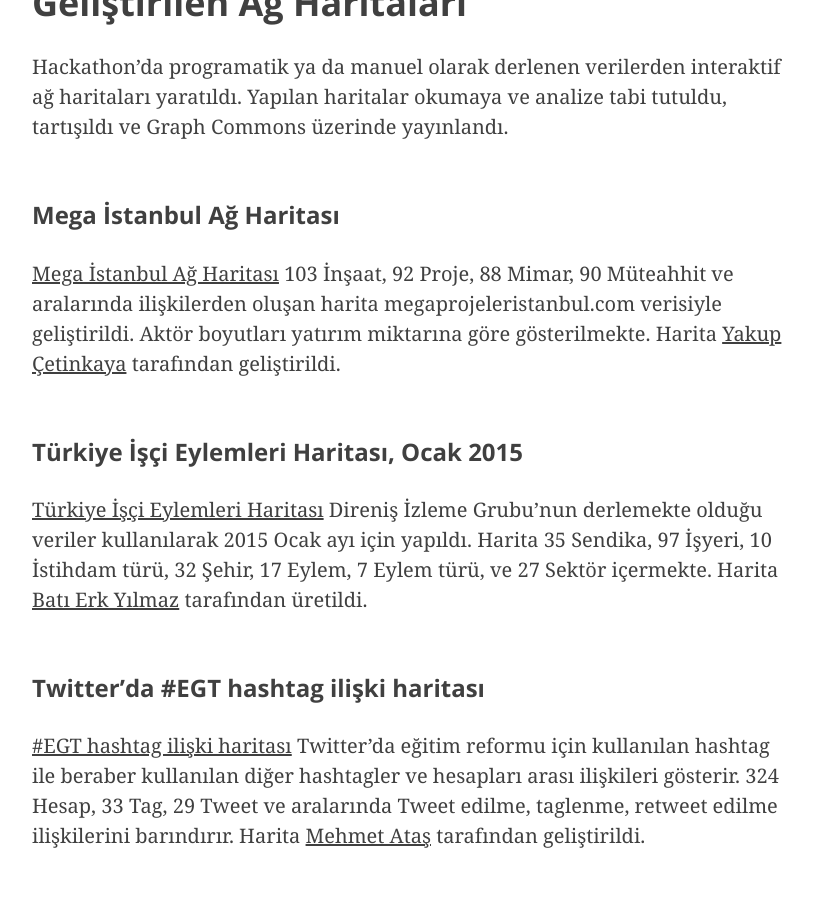
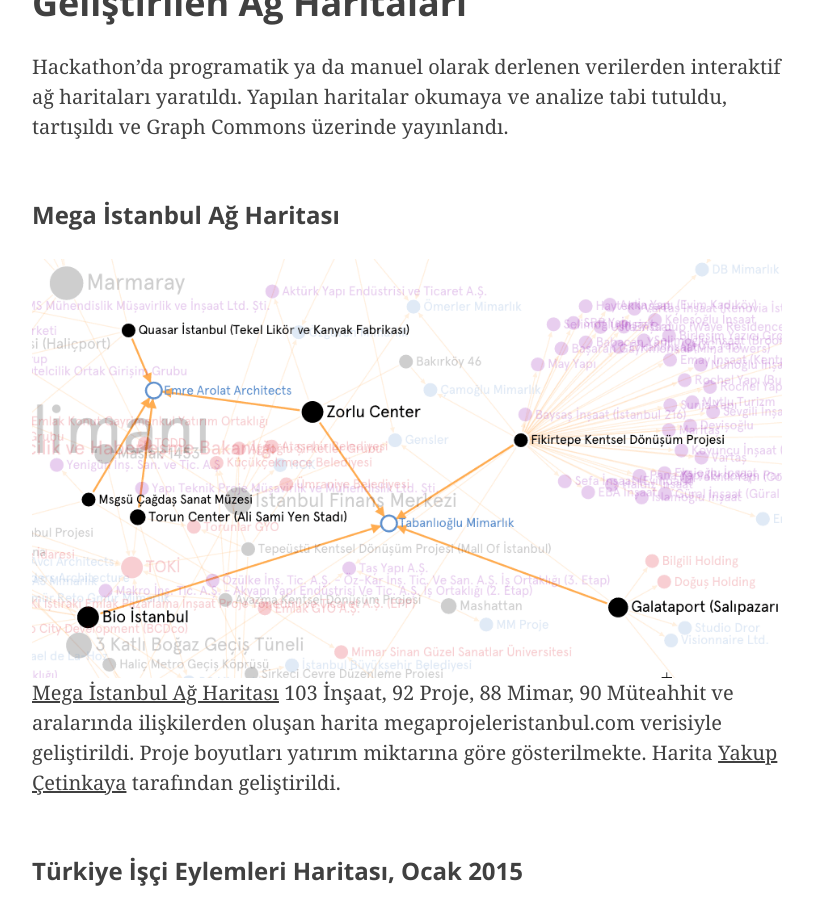
Before and after one commit to graphcommons/hackathons, a Jekyll site: the page built from _posts/2015-08-21-istanbul-yapisal-gazetecilik-dokumentasyon.md, in a window 1280 px wide and 900 px high, scrolled down 2149 px. Shown: the whole window, without its empty margins (233-1046 px from the left). Built offline with Jekyll 4.4.1, drawn with Linux system fonts in a browser that asks for light colours; nearby versions of some CDN libraries; some of the changed text lies outside the part shown.

Commit message:
images added

```diff
--- a/_posts/2015-08-21-istanbul-yapisal-gazetecilik-dokumentasyon.md
+++ b/_posts/2015-08-21-istanbul-yapisal-gazetecilik-dokumentasyon.md
@@ -15,7 +15,6 @@
 Aşağıda hackathonda geliştirilen araçlar, linkler, interaktif haritalar, fotoğraflar ve ekran görüntülerini kısa açıklamalarla toparladık.
 
 # Geliştirilen Araçlar
-
 Mentörlerle beyin fırtınası sonucu ortaya çıkan ilişki veri modellerine göre programatik veri derleyen araçlar geliştirildi. Github üzerinde ulaşılabilen bu açık kaynaklı araçlara katkı yapmak isterseniz doğrudan kod deposundan iletişime geçiniz.
 
 ### Graph-Commons-Excel-Lab
@@ -36,40 +35,53 @@
 Hackathon'da programatik ya da manuel olarak derlenen verilerden interaktif ağ haritaları yaratıldı. Yapılan haritalar okumaya ve analize tabi tutuldu, tartışıldı ve Graph Commons üzerinde yayınlandı.
 
 ### Mega İstanbul Ağ Haritası
-
-[Mega İstanbul Ağ Haritası](https://graphcommons.com/graphs/24d0e29b-8c98-4842-80a5-b2dcfd84bf5a) 103 İnşaat, 92 Proje, 88 Mimar, 90 Müteahhit ve aralarında ilişkilerden oluşan harita megaprojeleristanbul.com verisiyle geliştirildi. Aktör boyutları yatırım miktarına göre gösterilmekte. Harita [Yakup Çetinkaya](https://graphcommons.com/users/f6bf26e7-f75e-43d9-bdd6-11f869e4c2ed) tarafından geliştirildi.
+<img src="/img/istanbul-2015/Mega-Projeler-Tabanlioglu-Arolat-Mimarlik.png">
+[Mega İstanbul Ağ Haritası](https://graphcommons.com/graphs/24d0e29b-8c98-4842-80a5-b2dcfd84bf5a) 103 İnşaat, 92 Proje, 88 Mimar, 90 Müteahhit ve aralarında ilişkilerden oluşan harita megaprojeleristanbul.com verisiyle geliştirildi. Proje boyutları yatırım miktarına göre gösterilmekte. Harita [Yakup Çetinkaya](https://graphcommons.com/users/f6bf26e7-f75e-43d9-bdd6-11f869e4c2ed) tarafından geliştirildi.
 
 ### Türkiye İşçi Eylemleri Haritası, Ocak 2015
-
-[Türkiye İşçi Eylemleri Haritası](https://graphcommons.com/graphs/143ef083-d33e-4361-9877-366946b29cea) Direniş İzleme Grubu'nun derlemekte olduğu veriler kullanılarak 2015 Ocak ayı için yapıldı. Harita 35 Sendika, 97 İşyeri, 10 İstihdam türü, 32 Şehir, 17 Eylem, 7 Eylem türü, ve 27 Sektör içermekte. Harita [Batı Erk Yılmaz](https://graphcommons.com/users/1c1cf322-9514-495b-b080-128fcec357e7) tarafından üretildi.
+<img src="/img/istanbul-2015/turkiye-isci-eylemleri-ag-haritasi-ocak-2015.png">
+[Türkiye İşçi Eylemleri Haritası](https://graphcommons.com/graphs/00af1cd8-5a67-40b1-86e5-32beae436f7c) Direniş İzleme Grubu'nun derlemekte olduğu veriler kullanılarak 2015 Ocak ayı için yapıldı. Harita 35 Sendika, 97 İşyeri, 10 İstihdam türü, 32 Şehir, 17 Eylem, 7 Eylem türü, ve 27 Sektör içermekte. Harita [Batı Erk Yılmaz](https://graphcommons.com/users/1c1cf322-9514-495b-b080-128fcec357e7) tarafından üretildi.
 
 ###  Twitter'da #EGT hashtag ilişki haritası
+<img src="/img/istanbul-2015/twitter-egitim-reformu-EGT-hashtag-iliski-haritasi.png">
 [#EGT hashtag ilişki haritası](https://graphcommons.com/graphs/5cb7ba29-79b2-42d4-94b0-e8597871bf5b) Twitter'da eğitim reformu için kullanılan hashtag ile beraber kullanılan diğer hashtagler ve hesapları arası ilişkileri gösterir. 324 Hesap, 33 Tag, 29 Tweet ve aralarında Tweet edilme, taglenme, retweet edilme ilişkilerini barındırır. Harita [Mehmet Ataş](https://graphcommons.com/users/60f7f782-f56a-488d-b223-61621ddc1c2c) tarafından geliştirildi.
 
 ### Kadın Cinayetleri 2010: Fail-öne sürülen sebep örüntüsü
+<img src="/img/istanbul-2015/Kadin-Cinayetleri-2010-fail-onersurulen-sebep-agi.png">
 [Kadın Cinayetleri 2010 ilişki haritası](https://graphcommons.com/graphs/43a7a148-cf2e-40d7-8d9a-3f29c2d9b16a) 38 Sebep ve 18 Fail ve aralarındaki ilişkileri gösterir. Bianet'ten alınan verilerle harita [Sevil Seten](https://graphcommons.com/users/0a426059-a35e-40dd-b533-96e43a36d70c) tarafından geliştirildi.
 
 ### Anıt Sayaç Ağ Haritası
+<img src="/img/istanbul-2015/AnitSayac-kadin-cinayetleri.png">
 [Anıt Sayaç Ağ Haritası](https://graphcommons.com/graphs/337a0a01-0a51-4e7f-a761-5475ae9524e3?auto=true&layout=fa2), Kadın cinayetlerinin kategorik analizi. Anıt Sayaç, Türkiye’de kadına yönelik şiddetten ölen kadınların anısını yaşatmak için internet üzerinden kurulmuş bir anıt ve her gün güncellenen bir sayaçtır. [anitsayac.com](http://anitsayac.com/) verisiyle yapılan ağ haritası 1330 cinayet vakasını tarar ve 99 Fail, 46 Yöntem, 132 Sebep içerir. Harita [Yakup Çetinkaya](https://graphcommons.com/users/f6bf26e7-f75e-43d9-bdd6-11f869e4c2ed) tarafından geliştirildi.
 
 ### Şeylerin İnterneti (IoT) Sektör Haritası
+<img src="/img/istanbul-2015/internet-of-things-categories-startups-cities-network-map.png">
 [Şeylerin İnterneti (IoT) Sektör Haritası](https://graphcommons.com/graphs/50af620a-5b9f-4bc5-9b15-018c4626b645) IoT ürünü geliştiren 100 Şirket, 39 Şehir, 10 Sektör ve ilişkilerini içerir. Angel.co sitesinden çekilen verilerle oluşturulan harita [Asli Yazagan](https://graphcommons.com/users/7fda641f-3515-4581-8e1e-82d85c013c87) tarafından geliştirildi.
 
 ### İnternet Yasakları ve Karar Mercileri Haritası
+<img src="/img/istanbul-2015/turkiye-internet-yasaklari-sansur-karar-merci-haritasi.png">
 [İnternet Yasakları ve Karar Mercileri Haritası](https://graphcommons.com/graphs/0a86d5a8-f80e-4d11-b39c-d6ba7b6657d3?show=Graph&auto=true) Türkiye'de sansürlenmiş 1061 Websitesi ve 161 Mahkeme ve aralarında mahkeme emri ilişkisi içerir. engelliweb.com adresinden yeralan veriler sansürün boyutunu yeterince yansıtmasa da ender kaynaklardan olduğu için kullanılmıştır. Site kapatmalarına yol açan savcılar ve hakimlere dair bilgiler çok kritiktir ancak maalesef bulunamamaktadır. Harita [Ceyhun Enki Aksan](https://graphcommons.com/users/85dbf926-cd78-4dbc-bf4e-a005b7c26d38) ve [Raldu](https://graphcommons.com/users/bb372a3b-72ae-4040-be5c-a44c83809043) tarafından geliştirildi.
 
 ### TBMM 25. Dönem Soru Önergeleri Konu ve Milletvekili Ağı
+<img src="/img/istanbul-2015/TBMM-25-Donem-Soru-onergeleri-Konu-Milletvekili-agi.png">
 [Soru Önergeleri konu vekil ağı](https://graphcommons.com/graphs/482c0a5f-45ca-48ae-b0bc-f49be66fe95d?auto=true) 25inci dönem için hangi partiden hangi vekilin hangi konularda soru önergesi verdiğini gösteren bir haritadır. Veri derleme ve haritalama [Ufuk Kayserilioglu](https://graphcommons.com/users/542a548f-104f-4f35-9275-a297fbf5c122) tarafından yapıldı.
 
-### Soru Önergeleri Bakanlıklar Vekiller Ağı
+### TBMM Soru Önergeleri Bakanlıklar Vekiller Ağı
+<img src="/img/istanbul-2015/TBMM-Soru-onergeleri-Bakanliklar-Milletvekili-agi.png">
 [Soru Önergeleri Bakanlıklar Vekiller Ağı](https://graphcommons.com/graphs/37eb6a2d-26e4-4c79-9d71-75761458fd2f?auto=true&layout=fa2) TBMM'den alınan verilere göre 33 Bakanlık, 4 Parti, 1211 Soru Önergesi, 189 Milletvekili ve aralarındaki "muhatap", "sahiplik", "üyelik" ilişkilerini içerir. Veri derleme ve haritalama [Kerem](https://graphcommons.com/users/e7bda695-c8c6-47da-85ec-57962639a08b) tarafından yapıldı.
 
 ### 2013 Sonrası İşinden olan Gazeteciler Haritası
+<img src="/img/istanbul-2015/2013-Sonrasi-Medya-calisanlarinin-kovulmalari-yeni-isleri.png">
 [2013 Sonrası İşinden olan Gazeteciler Haritası](https://graphcommons.com/graphs/fd7b810b-be69-4fd9-838a-1ab9b67bd7bf) medya çalışanlarının kovulmaları, sebepleri ve yeni işlere geçişlerini gösterir. 40 Gazeteci, 15 Gazete, ve 2 Sebep içerir. Haritadan gazetecilerin eski işlerinden yeni işlere geçişleri takip edilebilir. Veri derleme ve haritalama [Mohan Ravichandran](https://graphcommons.com/users/656e50bd-1a46-4b81-b892-f85704b9c17c), [Kerem Başkaya](https://graphcommons.com/users/2a0b6ef6-cc7d-4e24-b182-ffcd818b5cf3), [Osman Başkaya](https://graphcommons.com/users/93a01de5-a445-400d-8a1a-9e485cbd3fc8) tarafından yapıldı.
 
 
 ### 23. ve 25. Dönem Milletvekili Olan Gazeteciler Haritası
-[23. Dönem Haritası](https://graphcommons.com/graphs/7990bec9-d50b-4765-baf8-3421ae5b17bd) ve [25. Dönem Haritası](https://graphcommons.com/graphs/3426266e-32cc-42d7-a0c7-32f943a61a5f) hangi gazeteciler hangi partiden milletvekili olduğunu gösteriyor. Veri derleme ve haritalama [Atınç Gürçay](https://graphcommons.com/users/fc10d290-0cc4-4cf2-96ec-b524e885682f), [Sidar Bayram](https://graphcommons.com/users/591b6a83-b592-40c0-b94b-f1caaf197d40), [Dygu](https://graphcommons.com/users/61f56937-3f8d-4756-bf6a-838d5f80c51d) tarafından yapıldı.
+<img src="/img/istanbul-2015/23.donem-Milletvekili-Olan-Gazeteciler-Haritasi.png">
+[23. Dönem Milletvekili Olan Gazeteciler Haritası](https://graphcommons.com/graphs/7990bec9-d50b-4765-baf8-3421ae5b17bd)
+<img src="/img/istanbul-2015/25.donem-Milletvekili-Olan-Gazeteciler-Haritasi.png">
+[25. Dönem Milletvekili Olan Gazeteciler Haritası](https://graphcommons.com/graphs/3426266e-32cc-42d7-a0c7-32f943a61a5f)
+
+23üncü ve 25inci dönemlerde hangi gazeteciler hangi partiden milletvekili oldu? Veri derleme ve haritalama [Atınç Gürçay](https://graphcommons.com/users/fc10d290-0cc4-4cf2-96ec-b524e885682f), [Sidar Bayram](https://graphcommons.com/users/591b6a83-b592-40c0-b94b-f1caaf197d40), [Dygu](https://graphcommons.com/users/61f56937-3f8d-4756-bf6a-838d5f80c51d) tarafından yapıldı.
 
 ---
 
```
Also changed, not shown: other parts of _posts/2015-08-21-istanbul-yapisal-gazetecilik-dokumentasyon.md (+1 -1 lines), _posts/2015-08-21-istanbul-yapisal-gazetecilik-documentation-en.md (+1 -1 lines), img/istanbul-2015/2013-Sonrasi-Medya-calisanlarinin-kovulmalari-yeni-isleri.png (added), img/istanbul-2015/23.donem-Milletvekili-Olan-Gazeteciler-Haritasi.png (added), img/istanbul-2015/25.donem-Milletvekili-Olan-Gazeteciler-Haritasi.png (added), img/istanbul-2015/AnitSayac-kadin-cinayetleri.png (added), img/istanbul-2015/Graphcommons-hackathon-2015-Istanbul-photo.jpg (renamed from img/Graphcommons-hackathon-2015-Istanbul-photo.jpg), img/istanbul-2015/Kadin-Cinayetleri-2010-fail-onersurulen-sebep-agi.png (added), img/istanbul-2015/Mega-Projeler-Tabanlioglu-Arolat-Mimarlik.png (added), img/istanbul-2015/TBMM-25-Donem-Soru-onergeleri-Konu-Milletvekili-agi.png (added), img/istanbul-2015/TBMM-Soru-onergeleri-Bakanliklar-Milletvekili-agi.png (added), img/istanbul-2015/internet-of-things-categories-startups-cities-network-map.png (added), img/istanbul-2015/turkiye-internet-yasaklari-sansur-karar-merci-haritasi.png (added), img/istanbul-2015/turkiye-isci-eylemleri-ag-haritasi-ocak-2015.png (added), 1 more files, 1 other file.
